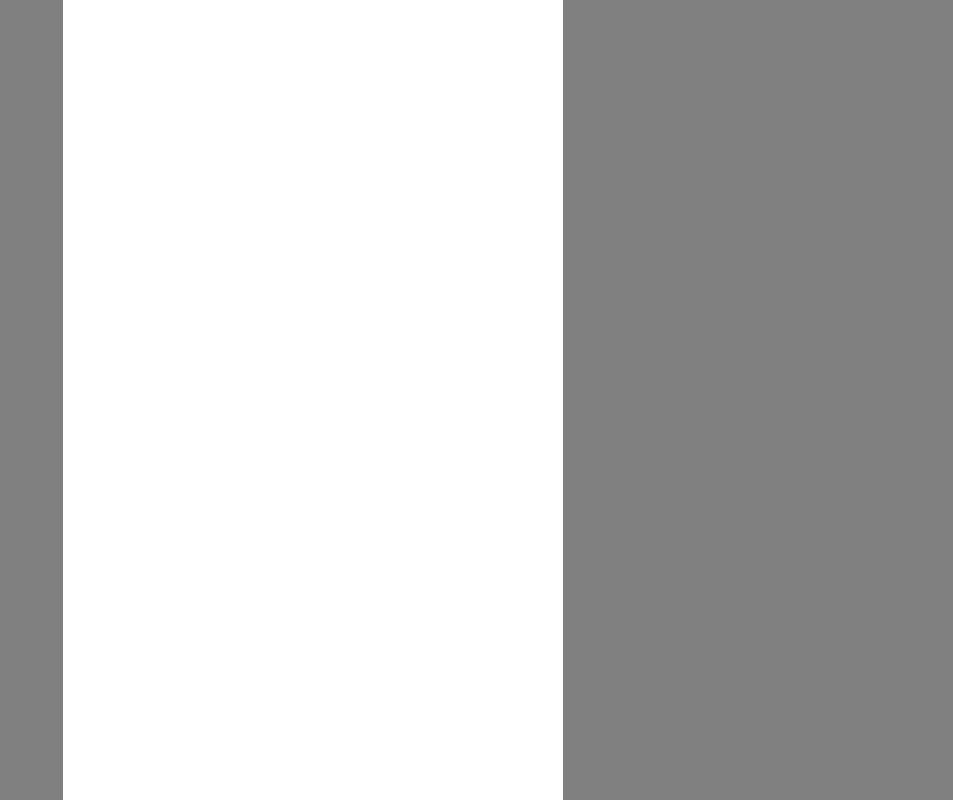
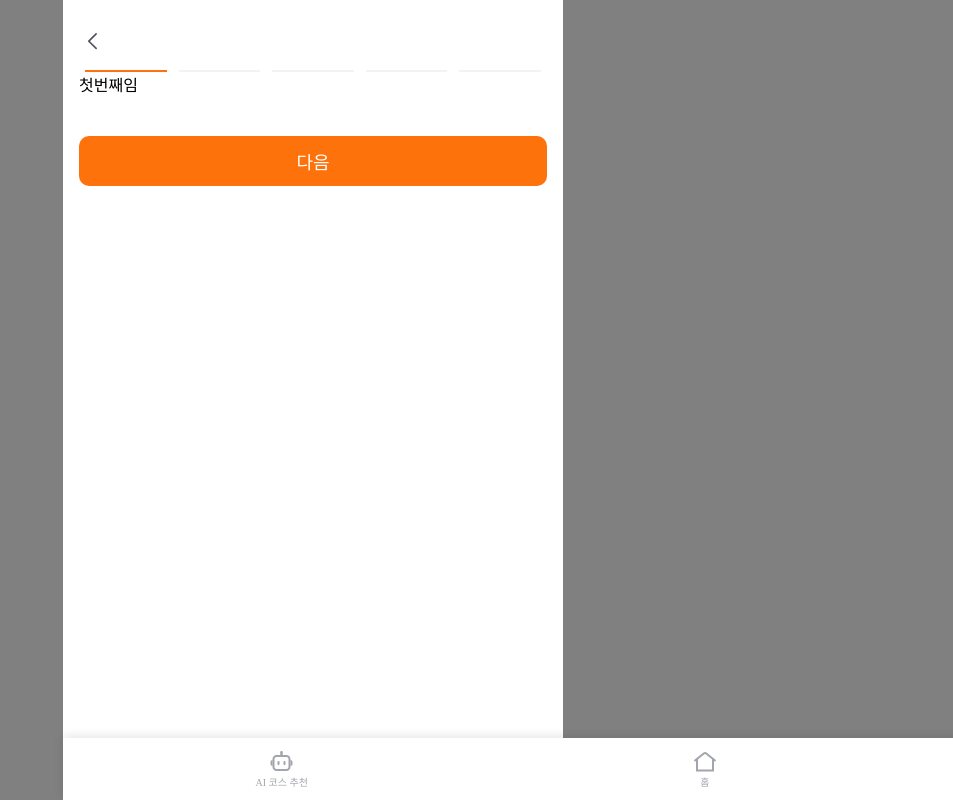
Before and after one commit to osohyun0224/Web-Vital-Swipe, a React (Vite) app: page /plan in a window 1280 px wide. Before the commit this address had no page. Shown: the whole page, without its empty margins (327-1280 px from the left). Built offline with nearby package versions, Linux system fonts and the light colour scheme.

Commit message:
✨ feat :: AI 질문 뼈대

```diff
--- a/src/App.jsx
+++ b/src/App.jsx
@@ -10,6 +10,7 @@ import AiCourse from "./pages/AiCourse.jsx";
 import MyPage from './pages/MyPage.jsx';
 import Search from './pages/Search.jsx';
 import DetailPlace from "./pages/detailplace.jsx";
+import AiTravelPlan from "./pages/AiTravelPlan.jsx";
 import "./App.scss";
 
 const StyledApp = styled.div`
@@ -32,6 +33,7 @@ function App() {
           <Route path="/my" element={<MyPage />} />
           <Route path="/search" element={<Search />} />
           <Route path="/detailplace/:id" element={<DetailPlace />} />
+          <Route path="/plan" element={<AiTravelPlan />} />
         </Routes>
       </Router>
     </StyledApp>
--- /dev/null
+++ b/src/components/FirstQuestion.jsx
@@ -0,0 +1,9 @@
+const FirstQuestion = () => {
+  return (
+    <div>
+첫번째임
+    </div>
+  );
+};
+
+export default FirstQuestion;
--- /dev/null
+++ b/src/components/FiveQuestion.jsx
@@ -0,0 +1,9 @@
+const FiveQuestion = () => {
+  return (
+    <div>
+다섯번째임
+    </div>
+  );
+};
+
+export default FiveQuestion;
--- /dev/null
+++ b/src/components/FourQuestion.jsx
@@ -0,0 +1,10 @@
+
+const FourQuestion = () => {
+  return (
+    <div>
+네번째임
+    </div>
+  );
+};
+
+export default FourQuestion;
--- /dev/null
+++ b/src/components/HeaderProgressiveBar.jsx
@@ -0,0 +1,26 @@
+import styled from "styled-components";
+
+const HeaderProgressiveBarContainer = styled.div`
+  display: flex;
+  width: 100%;
+  justify-content: space-between; /* 바 사이에 균등한 간격을 만들기 위해 수정 */
+`;
+
+const Bar = styled.div`
+  height: 2px;
+  background: ${({ isActive }) => isActive ? '#FE720C' : '#F3F3F7'};
+  flex: 1;
+  margin: 0 6px;
+`;
+
+const HeaderProgressiveBar = ({ activeIndex }) => {
+  return (
+    <HeaderProgressiveBarContainer>
+      {[...Array(5)].map((_, index) => (
+        <Bar key={index} isActive={index === activeIndex} />
+      ))}
+    </HeaderProgressiveBarContainer>
+  );
+};
+
+export default HeaderProgressiveBar;
--- /dev/null
+++ b/src/components/SecondQuestion.jsx
@@ -0,0 +1,12 @@
+import styled from "styled-components";
+
+
+const SecondQuestion = () => {
+  return (
+    <div>
+두번째임
+    </div>
+  );
+};
+
+export default SecondQuestion;
--- /dev/null
+++ b/src/components/ThridQuestion.jsx
@@ -0,0 +1,9 @@
+const ThridQuestion = () => {
+  return (
+    <div>
+세번째임
+    </div>
+  );
+};
+
+export default ThridQuestion;
--- a/src/components/ToggleButton.jsx
+++ b/src/components/ToggleButton.jsx
@@ -49,7 +49,7 @@ const ToggleButton = (onSelect) => {
   const toggleSwitch = () => {
     const newState = !isVideo;
     setIsVideo(newState);
-    onSelect(newState); // 상위 컴포넌트에 변경된 상태를 전달
+    onSelect(newState);
   };
 
   return (
--- a/src/pages/AiCourse.jsx
+++ b/src/pages/AiCourse.jsx
@@ -1,6 +1,6 @@
 import styled from "styled-components";
 import NavigationBar from "../components/NavigationBar";
-
+import { useNavigate } from 'react-router-dom';
 
 const AiCourseContainer= styled.div`
   margin-top: 240px;
@@ -50,13 +50,14 @@ const IntroTitle = styled.div`
 `;
 
 const AiCourse = () => {
+  const navigate = useNavigate();
   return (
     <div>
       <AiCourseContainer>
       <IntroText>유진님을 위한 AI 여행 추천을 준비했어요</IntroText>
       <IntroTitle>새로운 여행의 기준</IntroTitle>
       <IntroTitle>K-SWIPE AI</IntroTitle>
-      <ButtonContainer>AI와 여행 계획 세워보기</ButtonContainer>
+      <ButtonContainer  onClick={() => navigate('/plan')} >AI와 여행 계획 세워보기</ButtonContainer>
       </AiCourseContainer>
       <NavigationBar />
     </div>
--- /dev/null
+++ b/src/pages/AiTravelPlan.jsx
@@ -0,0 +1,54 @@
+import styled from "styled-components";
+import { useState } from "react";
+import NavigationBar from "../components/NavigationBar";
+import Header from "../components/Header";
+import HeaderProgressiveBar from "../components/HeaderProgressiveBar";
+import FirstQuestion from "../components/FirstQuestion";
+import SecondQuestion from "../components/SecondQuestion";
+import ThridQuestion from "../components/ThridQuestion";
+import FourQuestion from "../components/FourQuestion";
+import FiveQuestion from "../components/FiveQuestion";
+
+const ButtonContainer = styled.div`
+  margin-top: 40px;
+  display: flex;
+  padding: 12px 73px;
+  justify-content: center;
+  align-items: center;
+  gap: 10px;
+  border-radius: 10px;
+  background: var(--primary-secondary-color-primary, #fe720c);
+  color: var(--basic-system-color-white, #fff);
+  font-family: Pretendard;
+  font-size: 18px;
+  font-style: normal;
+  font-weight: 400;
+  line-height: normal;
+  cursor: pointer;
+`;
+
+const AiTravelPlan = () => {
+  const [activeIndex, setActiveIndex] = useState(0);
+
+  const handleNext = () => {
+    setActiveIndex((prev) => (prev + 1) % 5);
+  };
+
+  return (
+    <div>
+      <Header/>
+      <HeaderProgressiveBar activeIndex={activeIndex} />
+      {activeIndex === 0 && <FirstQuestion />}
+      {activeIndex === 1 && <SecondQuestion />}
+      {activeIndex === 2 && <ThridQuestion/>}
+      {activeIndex === 3 && <FourQuestion />}
+      {activeIndex === 4 && <FiveQuestion />}
+      <ButtonContainer onClick={handleNext}>
+        다음
+      </ButtonContainer>
+      <NavigationBar />
+    </div>
+  );
+};
+
+export default AiTravelPlan;
```
